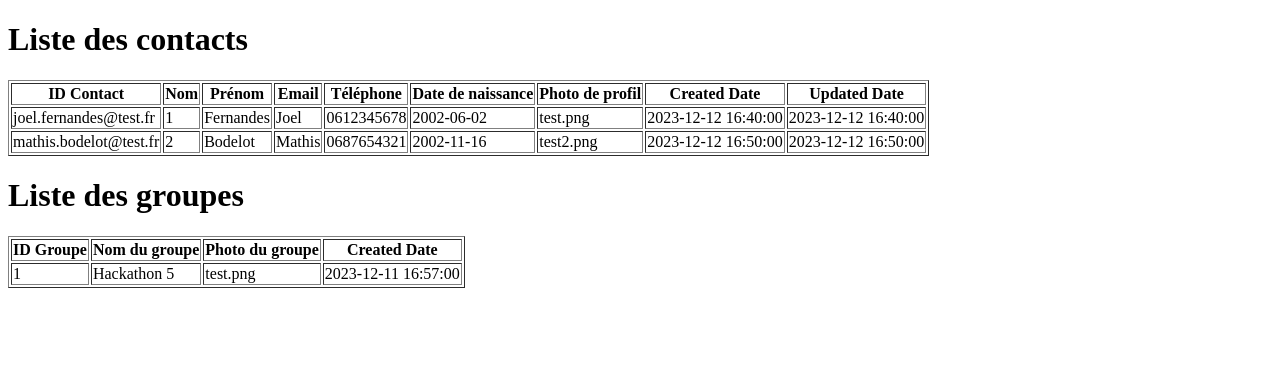
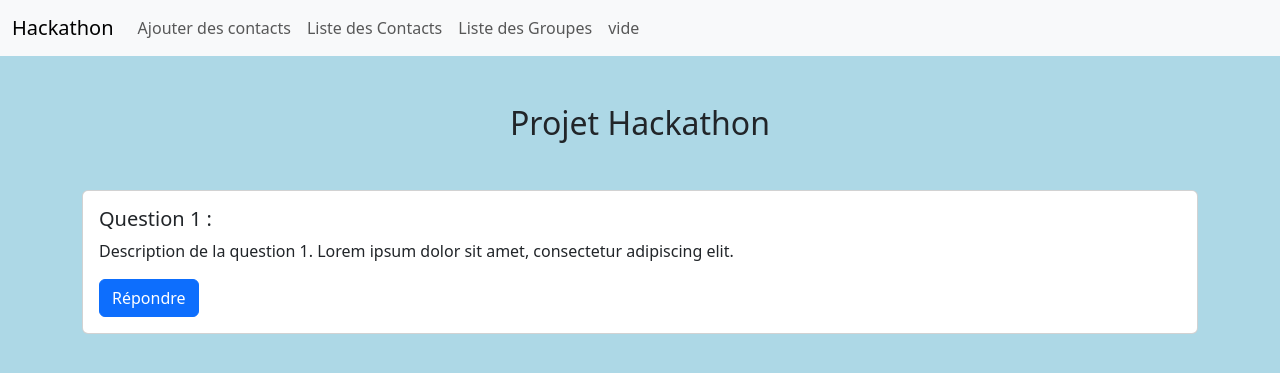
Before and after one commit to Jferndes/Python_Project_Hackathon, a Flask app: page / in a window 1280 px wide. Shown: the top 373 px of the page. Run offline with Flask 3, Linux system fonts and the light colour scheme; data comes from the database, SQL or seed files in the repository.

Commit message:
Affichage des tables avec les catégories

```diff
--- a/main.py
+++ b/main.py
@@ -9,8 +9,8 @@ def connect_db():
     return sqlite3.connect('hackathon.sqlite')
 
 # Page d'accueil qui affiche les données des tables Contact et Groupe
-@app.route("/")
-def index():
+@app.route("/liste_contacts")
+def liste_contacts():
     # Connexion à la base de données
     connection = connect_db()
     cursor = connection.cursor()
@@ -19,19 +19,31 @@ def index():
     cursor.execute("SELECT * FROM Contact")
     contacts = cursor.fetchall()
 
+    # Fermeture de la connexion à la base de données
+    connection.close()
+
+    return render_template('liste_contacts.html', contacts=contacts)
+
+# Définir la route pour afficher la liste des groupes
+@app.route("/liste_groupes")
+def liste_groupes():
+    # Connexion à la base de données
+    connection = connect_db()
+    cursor = connection.cursor()
+
     # Récupération des groupes
     cursor.execute("SELECT * FROM Groupe")
     groupes = cursor.fetchall()
-
-    for contact in contacts:
-        print("ID:", contact[0], "Type:", type(contact[0]))
-
 
     # Fermeture de la connexion à la base de données
     connection.close()
 
     # Rendu du modèle avec les données récupérées
-    return render_template('index.html', contacts=contacts, groupes=groupes)
+    return render_template('liste_groupes.html', groupes=groupes)
+
+@app.get("/")
+def index():
+    return render_template('index.html')
 
 if __name__ == '__main__':
     app.run(debug=True, use_reloader=True)
--- a/templates/index.html
+++ b/templates/index.html
@@ -1,55 +1,19 @@
-<!DOCTYPE html>
-<html lang="en">
-<head>
-    <meta charset="UTF-8">
-    <meta name="viewport" content="width=device-width, initial-scale=1.0">
-    <title>Liste des contacts et groupes</title>
-</head>
-<body>
-    <h1>Liste des contacts</h1>
-    <table border="1">
-        <tr>
-            <th>ID Contact</th>
-            <th>Nom</th>
-            <th>Prénom</th>
-            <th>Email</th>
-            <th>Téléphone</th>
-            <th>Date de naissance</th>
-            <th>Photo de profil</th>
-            <th>Created Date</th>
-            <th>Updated Date</th>
-        </tr>
-        {% for contact in contacts %}
-            <tr>
-                <td>{{ contact[3] }}</td>
-                <td>{{ contact[0] }}</td>
-                <td>{{ contact[1] }}</td>
-                <td>{{ contact[2] }}</td>
-                <td>{{ contact[4] }}</td>
-                <td>{{ contact[5] }}</td>
-                <td>{{ contact[6] }}</td>
-                <td>{{ contact[7] }}</td>
-                <td>{{ contact[8] }}</td>
-            </tr>
-        {% endfor %}
-    </table>
+{% extends "layout/base.html" %}
 
-    <h1>Liste des groupes</h1>
-    <table border="1">
-        <tr>
-            <th>ID Groupe</th>
-            <th>Nom du groupe</th>
-            <th>Photo du groupe</th>
-            <th>Created Date</th>
-        </tr>
-        {% for groupe in groupes %}
-            <tr>
-                <td>{{ groupe[0] }}</td>
-                <td>{{ groupe[1] }}</td>
-                <td>{{ groupe[2] }}</td>
-                <td>{{ groupe[3] }}</td>
-            </tr>
-        {% endfor %}
-    </table>
-</body>
-</html>
+{% block title %}Page d'accueil{% endblock %}
+
+{% block content %}
+    {% include 'layout/navbar.html' %}
+
+    <div class="container mt-5">
+        <h2 class="mb-5 text-center">Projet Hackathon</h2>
+        <div class="card">
+            <div class="card-body">
+                <h5 class="card-title">Question 1 :</h5>
+                <p class="card-text">Description de la question 1. Lorem ipsum dolor sit amet, consectetur adipiscing elit.</p>
+                <a href="/page1" class="btn btn-primary">Répondre</a>
+            </div>
+        </div>
+
+    </div>
+{% endblock %}
--- a/templates/layout/navbar.html
+++ b/templates/layout/navbar.html
@@ -1,7 +1,7 @@
 <nav class="navbar navbar-expand-lg navbar-light bg-light">
     <div class="container-fluid">
         <!-- Marque et bascule du bouton -->
-        <a class="navbar-brand" href="#">Joel FERNANDES</a>
+        <a class="navbar-brand" href="#">Hackathon</a>
         <button class="navbar-toggler" type="button" data-toggle="collapse" data-target="#navbarNav" aria-controls="navbarNav" aria-expanded="false" aria-label="Toggle navigation">
             <span class="navbar-toggler-icon"></span>
         </button>
@@ -10,16 +10,16 @@
         <div class="collapse navbar-collapse" id="navbarNav">
             <ul class="navbar-nav ml-auto">
                 <li class="nav-item active">
-                    <a class="nav-link" href="#">test</a>
+                    <a class="nav-link" href="#">Ajouter des contacts</a>
                 </li>
                 <li class="nav-item">
-                    <a class="nav-link" href="#">À propos</a>
+                    <a class="nav-link" href="{{ url_for('liste_contacts') }}">Liste des Contacts</a>
                 </li>
                 <li class="nav-item">
-                    <a class="nav-link" href="#">Services</a>
+                    <a class="nav-link" href="{{ url_for('liste_groupes') }}">Liste des Groupes</a>
                 </li>
                 <li class="nav-item">
-                    <a class="nav-link" href="#">Contact</a>
+                    <a class="nav-link" href="#">vide</a>
                 </li>
             </ul>
         </div>
```
Also changed, not shown: templates/calcul.html (deleted, +0 -8 lines), templates/liste.html (added, +55 -0 lines), templates/liste_contacts.html (added, +35 -0 lines), templates/liste_groupes.html (added, +24 -0 lines).
